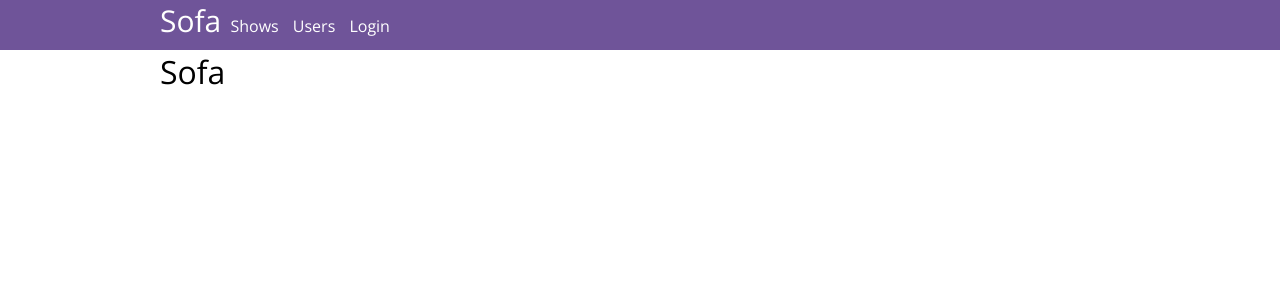
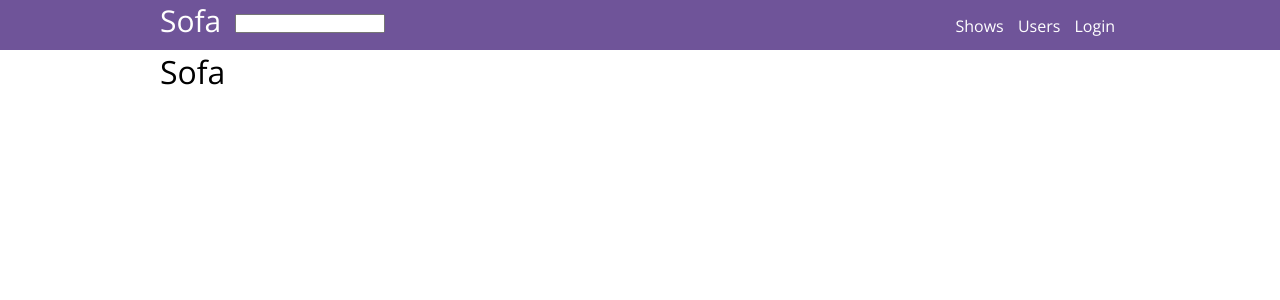
Before and after one commit to the-mausoleum/sofa, a Flask app: page / in a window 1280 px wide. Shown: the top 300 px of the page. Run offline with Flask 2, Linux system fonts and the light colour scheme; some libraries are stand-ins or nearby versions.

Commit message:
Add search bar with simple item lookup.

```diff
--- a/app.py
+++ b/app.py
@@ -148,6 +148,24 @@ def index():
 @app.errorhandler(404)
 def page_not_found(error):
     return render_template('404.html'), 404
+
+@app.route('/search', methods=['GET', 'POST'])
+def search():
+    if request.method == 'GET':
+        return redirect(url_for('index'))
+
+    search = request.form['search']
+    q =  '%' + search + '%'
+
+    results = dict(
+        shows=Show.query.filter(Show.title.like(q)).all(),
+        episodes=Episode.query.filter(Episode.title.like(q)).all(),
+        users=User.query.filter(User.username.like(q)).all()
+    )
+
+    print results #dev
+
+    return render_template('search-results.html', search=search, results=results)
 
 @app.route('/shows')
 def shows():
--- a/static/css/styles.css
+++ b/static/css/styles.css
@@ -33,6 +33,11 @@ h1, h2, h3, h4, h5, h6 {
     text-decoration: none;
 }
 
+.nav {
+    margin-top: 15px;
+    float: right;
+}
+
 ul.nav {
     height: 50px;
     display: inline-block;
@@ -50,6 +55,17 @@ ul.nav {
     font-weight: 300;
     color: #fff;
     text-decoration: none;
+}
+
+.search-bar {
+    position: relative;
+    top: -4px;
+    display: inline;
+    padding: 10px;
+}
+
+.search-bar input[type=search] {
+    width: 150px;
 }
 
 .show h1 {
--- a/templates/layout.html
+++ b/templates/layout.html
@@ -12,6 +12,10 @@
     <header class="navbar">
         <div class="container">
             <a class="logo" href="{{ url_for('index') }}">Sofa</a>
+
+            <form class="search-bar" method="post" action="{{ url_for('search') }}">
+                <input type="search" name="search">
+            </form>
 
             <ul class="nav">
                 <li><a href="{{ url_for('shows') }}">Shows</a></li>
```
Also changed, not shown: templates/search-results.html (added, +21 -0 lines).
